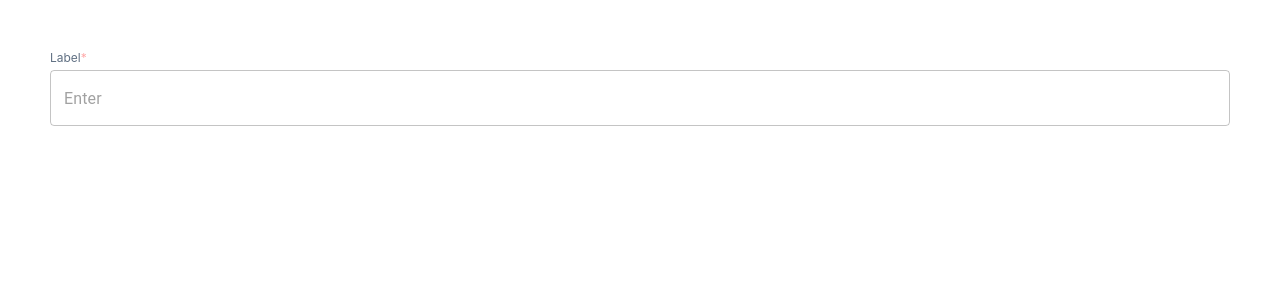
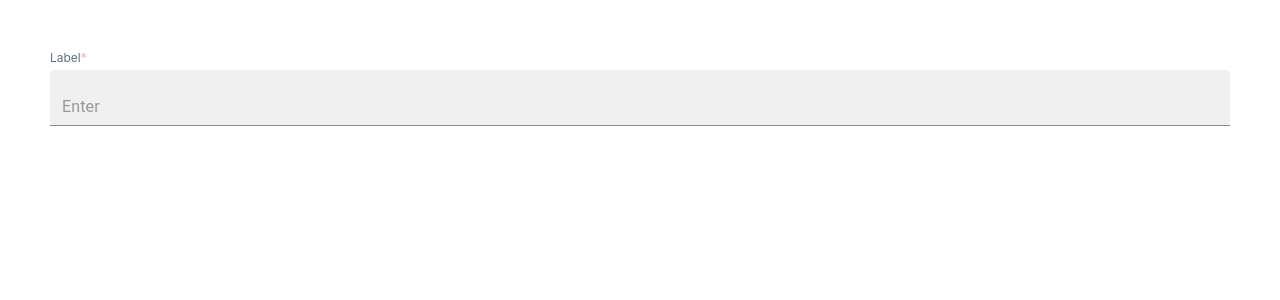
Before and after one commit to ishantsahni/ishant_fe, a React (Create React App) app: page /rough in a window 1280 px wide. Shown: the top 300 px of the page. Built offline with nearby package versions, Linux system fonts and the light colour scheme.

Commit message:
text field added

```diff
--- a/src/components/CustomTextField/index.jsx
+++ b/src/components/CustomTextField/index.jsx
@@ -7,8 +7,14 @@ function CustomTextField() {
       <TextField
         id="outlined-basic"
         fullWidth
-        variant="outlined"
+        variant="filled"
         placeholder="Enter"
+        classes="!border-none !shadow-inputTextFieldShadow"
+        // InputProps={{
+        //     classes: {
+        //       root: '!border-none !shadow-inputTextFieldShadow',
+        //     },
+        //   }}
       />
     </div>
   );
--- a/tailwind.config.js
+++ b/tailwind.config.js
@@ -4,7 +4,11 @@ module.exports = {
     "./src/**/*.{js,jsx,ts,tsx}",
   ],
   theme: {
-    extend: {},
+    extend: {
+      boxShadow: {
+        inputTextFieldShadow: "inset -3px -3px 4px rgba(255, 255, 255, 0.9)"
+      }
+    },
   },
   plugins: [],
 }
```
